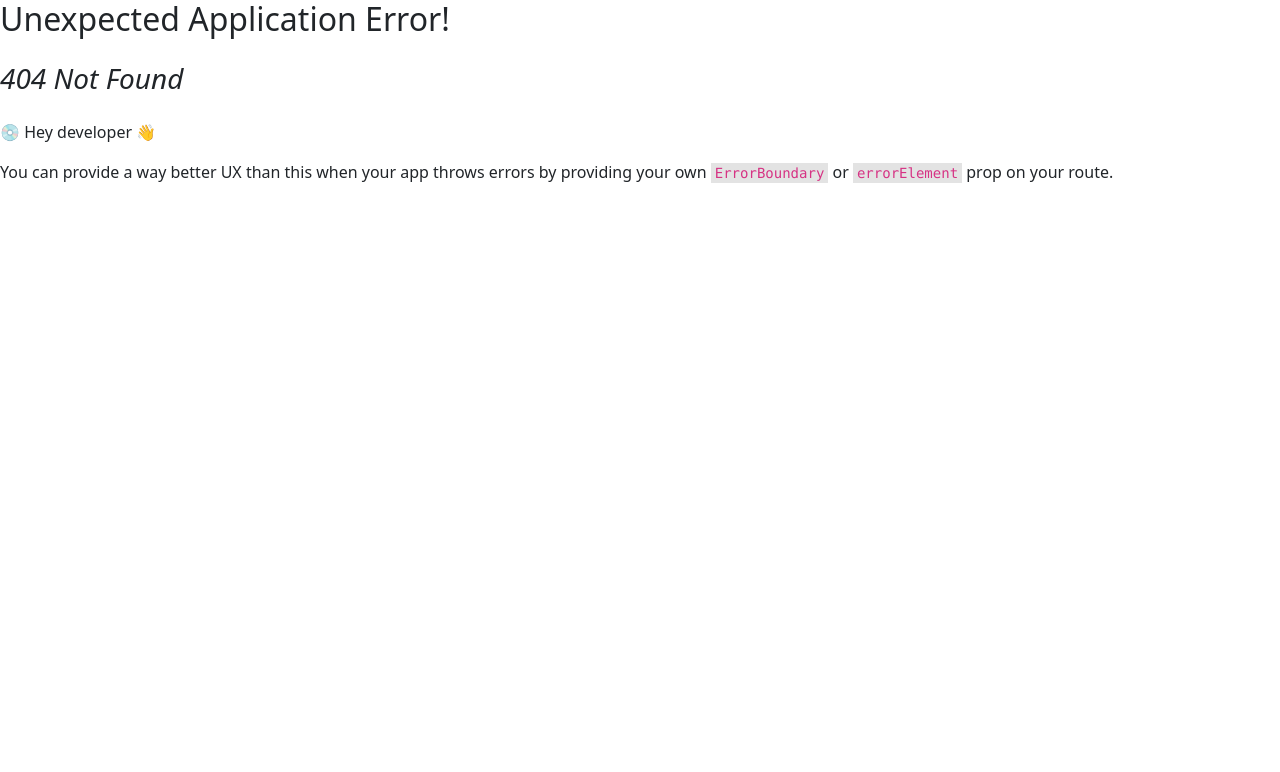
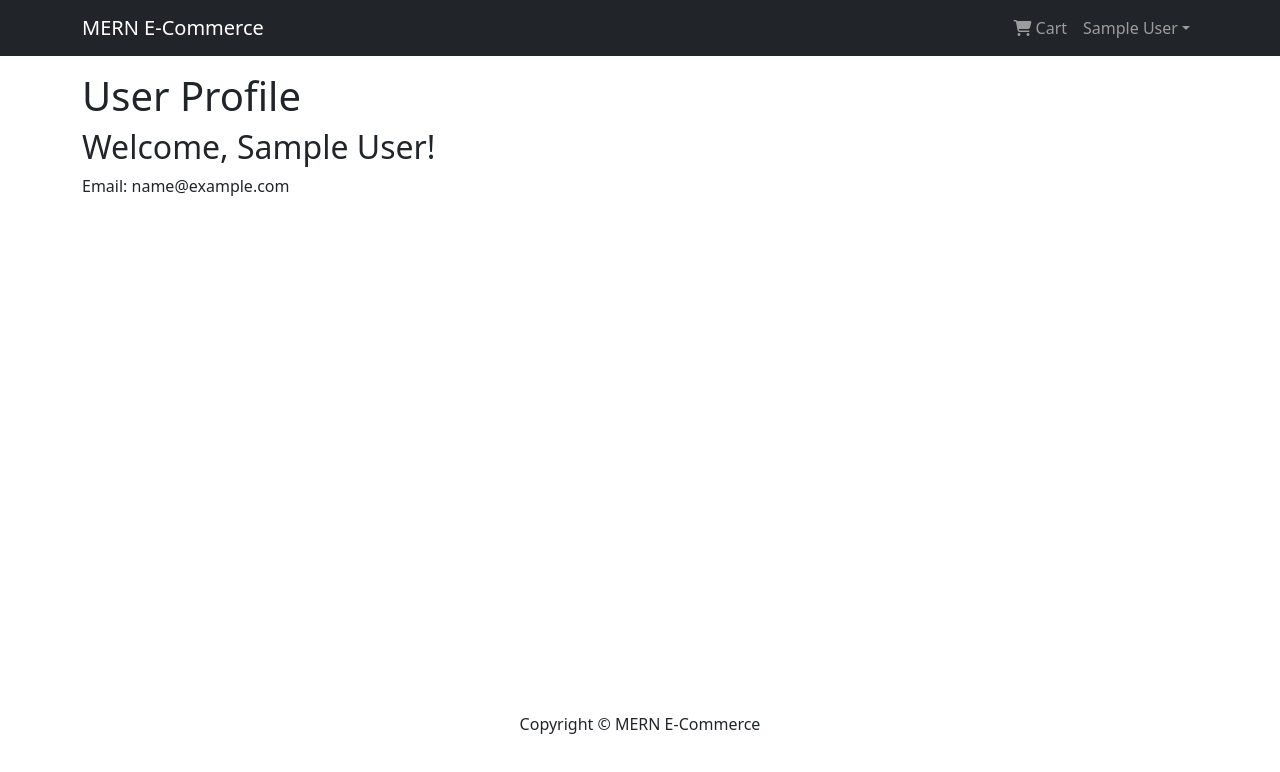
Before and after one commit to Talin12/MERN-ECOM, a React (Vite) app in the folder client/: page /profile in a window 1280 px wide. Before the commit this address had no page. Shown: the top 772 px of the page. Built offline with nearby package versions, Linux system fonts and the light colour scheme; sample sign-in values are in the browser's storage.

Commit message:
minor fixes

```diff
--- /dev/null
+++ b/client/src/components/PrivateRoute.jsx
@@ -0,0 +1,14 @@
+import React from 'react';
+import { Navigate, Outlet } from 'react-router-dom';
+import { useSelector } from 'react-redux';
+
+const PrivateRoute = () => {
+  // Get the user's login information from the Redux store
+  const { userInfo } = useSelector((state) => state.auth);
+
+  // If the user is logged in, render the child component (via Outlet)
+  // Otherwise, redirect them to the login page
+  return userInfo ? <Outlet /> : <Navigate to="/login" replace />;
+};
+
+export default PrivateRoute;
--- /dev/null
+++ b/client/src/pages/ProfilePage.jsx
@@ -0,0 +1,16 @@
+import React from 'react';
+import { useSelector } from 'react-redux';
+
+const ProfilePage = () => {
+  const { userInfo } = useSelector((state) => state.auth);
+
+  return (
+    <div>
+      <h1>User Profile</h1>
+      <h2>Welcome, {userInfo ? userInfo.name : 'Guest'}!</h2>
+      <p>Email: {userInfo ? userInfo.email : 'N/A'}</p>
+    </div>
+  );
+};
+
+export default ProfilePage;
```
Also changed, not shown: client/src/main.jsx (+9 -0 lines).
